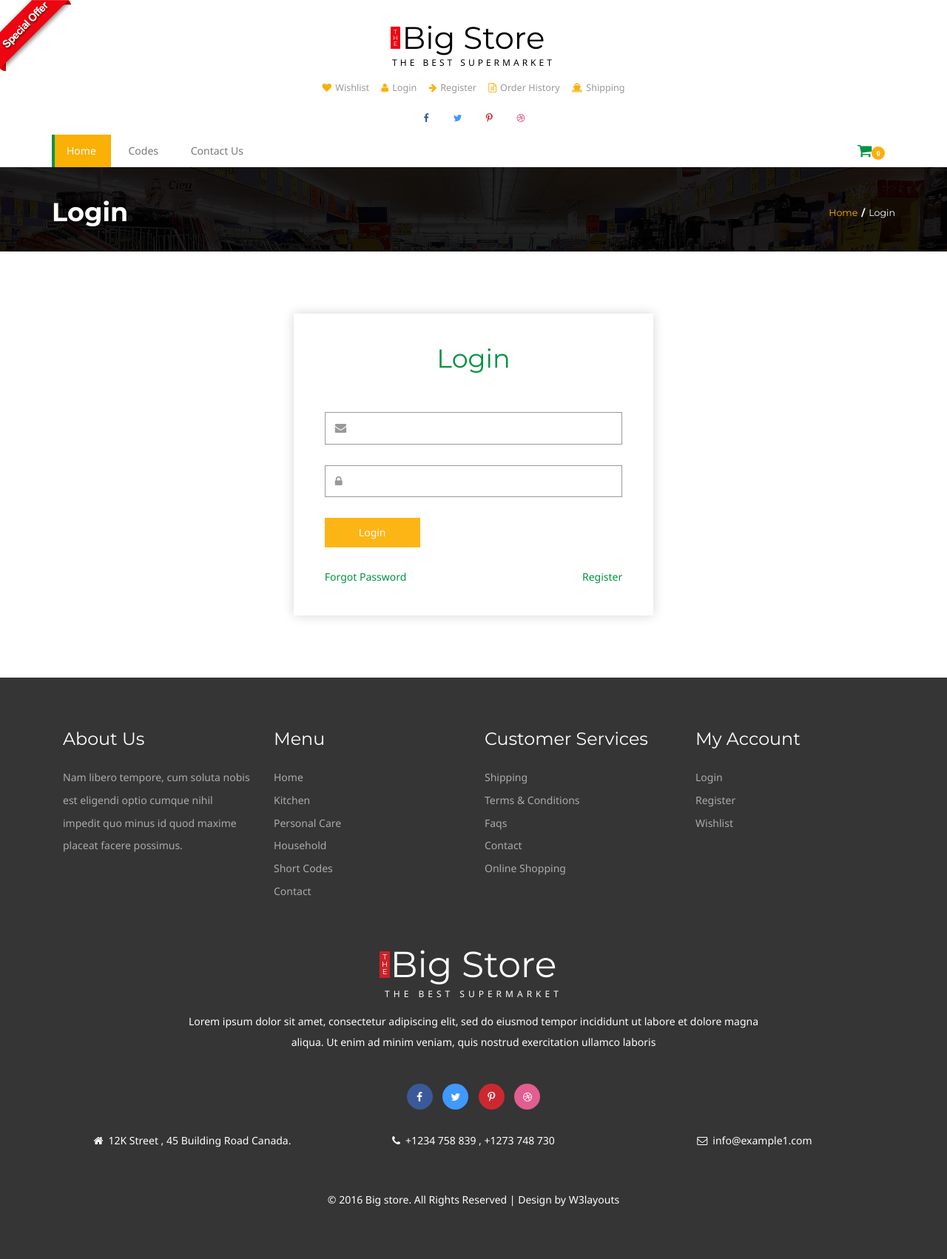
After one commit to kripaz777/ecommDjango3pm, a Django app: page /accounts/login/ in a window 1280 px wide. The commit adds this page. Shown: the whole page at 74% size. Run offline with Django 4.2, Linux system fonts and the light colour scheme; some libraries are stand-ins or nearby versions.

Commit message:
login complited

```diff
--- a/home/settings.py
+++ b/home/settings.py
@@ -113,6 +113,8 @@ USE_I18N = True
 USE_TZ = True
 
 
+LOGIN_REDIRECT_URL = "/"
+LOGOUT_REDIRECT_URL = "/"
 # Static files (CSS, JavaScript, Images)
 # https://docs.djangoproject.com/en/4.0/howto/static-files/
 import os
--- a/home/urls.py
+++ b/home/urls.py
@@ -21,4 +21,5 @@ from django.conf.urls.static import static
 urlpatterns = [
     path('admin/', admin.site.urls),
     path('', include('core.urls')),
+    path('accounts/',include('django.contrib.auth.urls')),
 ]+static(settings.MEDIA_URL, document_root=settings.MEDIA_ROOT)
--- a/templates/index.html
+++ b/templates/index.html
@@ -190,7 +190,7 @@
 							{% for product in products %}
 							<div class="col-md-3 pro-1">
 								<div class="col-m">
-								<a href="#" data-toggle="modal" data-target="#{{product.id}}" class="offer-img">
+								<a href="#{{product.id}}" data-toggle="modal" data-target="#{{product.slug}}" class="offer-img">
 										<img src="{{product.image.url}}" class="img-responsive" alt="">
 									</a>
 									<div class="mid-1">
@@ -215,7 +215,7 @@
 								</div>
 							</div>
 
-							<div class="modal fade" id="{{product.id}}" tabindex="-1" role="dialog" aria-labelledby="myModalLabel">
+	<div class="modal fade" id="{{product.slug}}" tabindex="-1" role="dialog" aria-labelledby="myModalLabel">
 				<div class="modal-dialog" role="document">
 					<div class="modal-content modal-info">
 						<div class="modal-header">
--- a/templates/register.html
+++ b/templates/register.html
@@ -11,7 +11,9 @@
 </div>
 
 <!--login-->
-
+{% for message in messages %}
+						<center><font color = "red" >{{message}}</font></center>
+						{% endfor %}
 	<div class="login">
 		<div class="main-agileits">
 				<div class="form-w3agile form1">
@@ -19,6 +21,7 @@
 					<form method="POST">
 						{% csrf_token %}
 						<div class="key">
+
 							<i class="fa fa-user" aria-hidden="true"></i>
 							<input  type="text"  name="username" onfocus="this.value = '';" onblur="if (this.value == '') {this.value = 'Username';}" required="">
 							<div class="clearfix"></div>
--- /dev/null
+++ b/templates/registration/login.html
@@ -0,0 +1,49 @@
+{% extends 'base.html' %}
+{% load static %}
+{% block content %}
+
+  <!---->
+ <!--banner-->
+<div class="banner-top">
+	<div class="container">
+		<h3 >Login</h3>
+		<h4><a href="index.html">Home</a><label>/</label>Login</h4>
+		<div class="clearfix"> </div>
+	</div>
+</div>
+<!--login-->
+
+	<div class="login">
+
+		<div class="main-agileits">
+				<div class="form-w3agile">
+					<h3>Login</h3>
+
+					<form method="POST">
+						{% csrf_token %}
+						{% for message in messages %}
+						<center><font color = "red" >{{message}}</font></center>
+						{% endfor %}
+						<div class="key">
+							<i class="fa fa-envelope" aria-hidden="true"></i>
+							{{form.username}}
+							<!-- <input  type="text" value="Email" name="Email" onfocus="this.value = '';" onblur="if (this.value == '') {this.value = 'Email';}" required=""> -->
+							<div class="clearfix"></div>
+						</div>
+						<div class="key">
+							<i class="fa fa-lock" aria-hidden="true"></i>
+							{{form.password}}
+							<!-- <input  type="password" value="Password" name="Password" onfocus="this.value = '';" onblur="if (this.value == '') {this.value = 'Password';}" required=""> -->
+							<div class="clearfix"></div>
+						</div>
+						<input type="submit" value="Login">
+					</form>
+				</div>
+				<div class="forg">
+					<a href="#" class="forg-left">Forgot Password</a>
+					<a href="register.html" class="forg-right">Register</a>
+				<div class="clearfix"></div>
+				</div>
+			</div>
+		</div>
+{% endblock %}
```
Also changed, not shown: core/views.py (+5 -2 lines), db.sqlite3.
